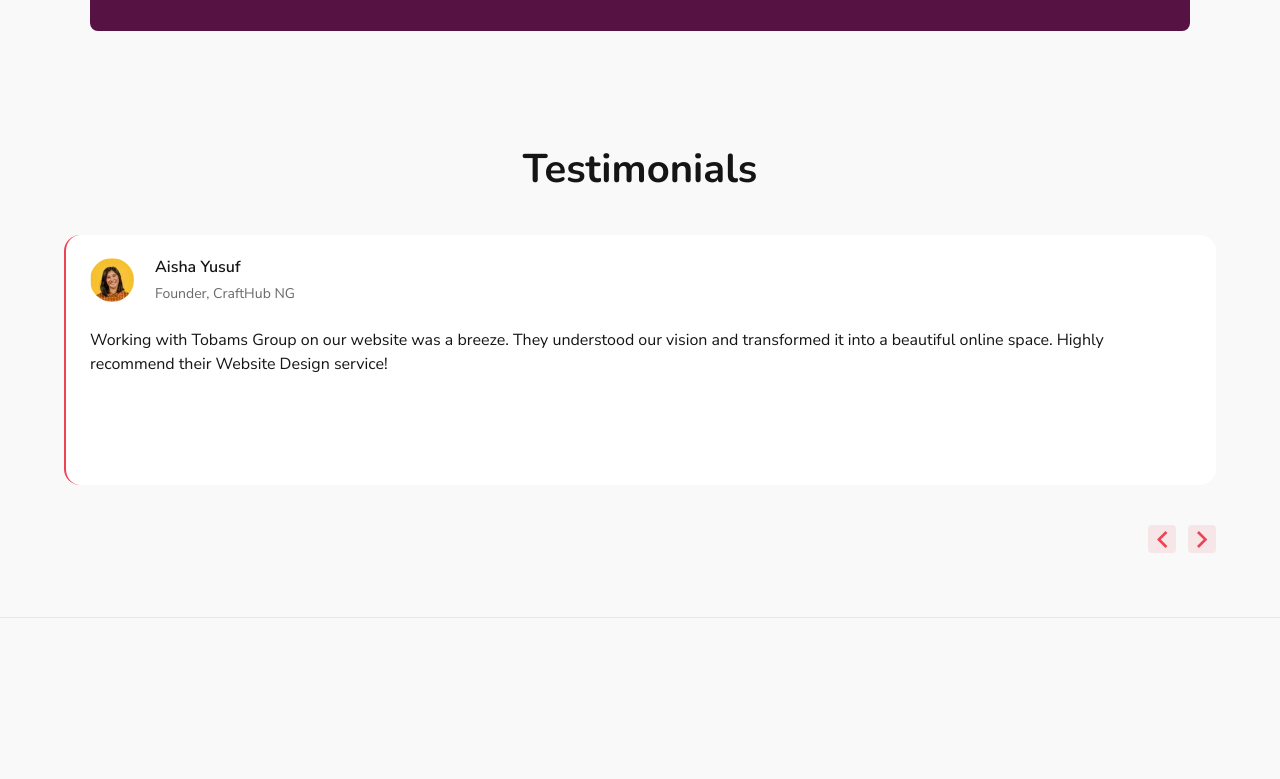
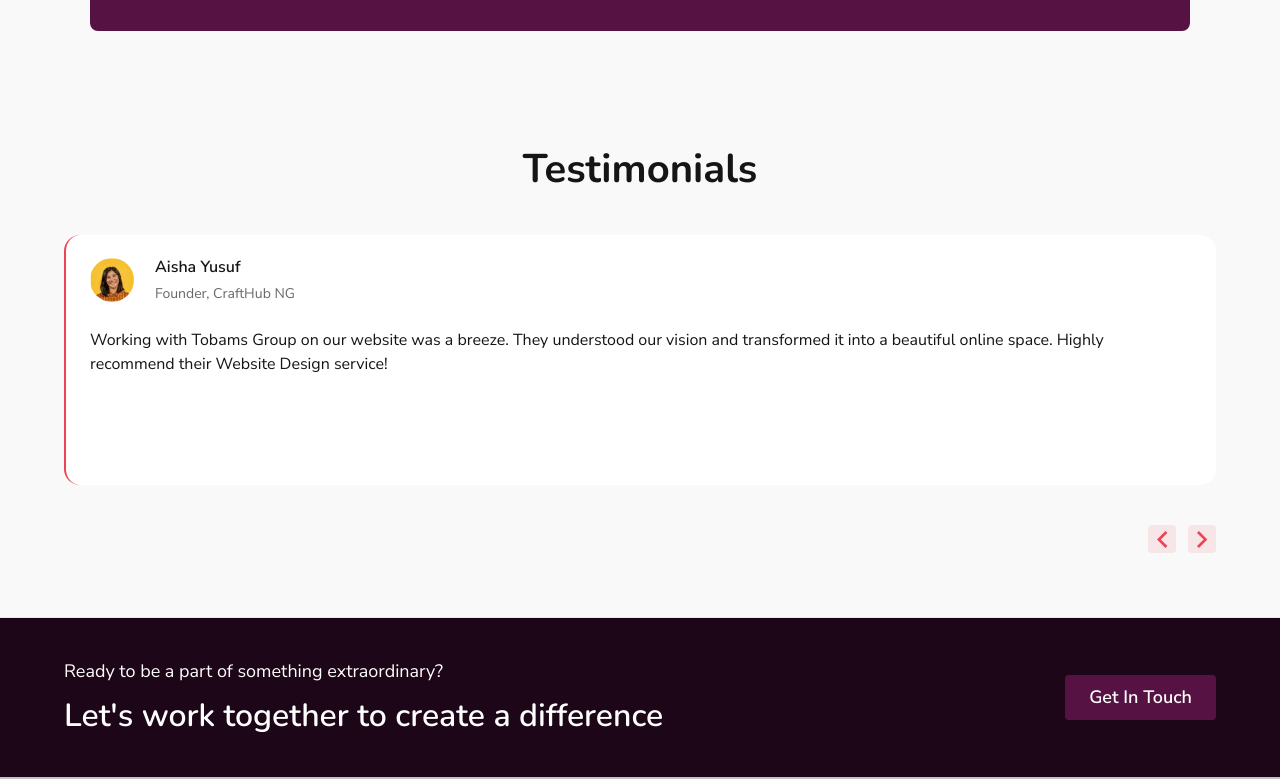
Before and after one commit to Okoukoni-Victor/tobams-assessment, a Next.js app: page / in a window 1280 px wide. Shown: the part 5713-6492 px from the top of the page. Before the commit the page ends 6331 px from the top, so only its background shows below. Built offline with nearby package versions, Linux system fonts and the light colour scheme.

Commit message:
feat: add Contact CTA section

```diff
--- a/app/page.tsx
+++ b/app/page.tsx
@@ -6,6 +6,7 @@ import TransformationHub from "@/components/home/TransformationHub";
 import TrainingTheConsultant from "@/components/home/TrainingTheConsultant";
 import CTABanner from "@/components/home/CTABanner";
 import Testimonials from "@/components/home/Testimonials";
+import ContactCTA from "@/components/home/ContactCTA";
 
 export default function Home() {
   return (
@@ -18,6 +19,7 @@ export default function Home() {
       <TrainingTheConsultant />
       <CTABanner />
       <Testimonials />
+      <ContactCTA />
     </main>
   );
 }
--- /dev/null
+++ b/components/home/ContactCTA.tsx
@@ -0,0 +1,24 @@
+import Link from "next/link";
+
+export default function ContactCTA() {
+  return (
+    <section className="flex flex-col md:flex-row justify-between md:items-center gap-6 lg:gap-[10px] mt-5 md:mt-0 p-6 lg:px-16 lg:py-10 border-b-1 lg:border-b-2 border-(--color-border) bg-(--color-purple-90)">
+      <div className="flex flex-col gap-4 lg:gap-[10px] text-white">
+        <p className="text-sm lg:text-lg">
+          Ready to be a part of something extraordinary?
+        </p>
+
+        <h2 className="leading-[130%] text-xl lg:text-[32px] font-semibold">
+          Let's work together to create a difference
+        </h2>
+      </div>
+
+      <Link
+        href="#"
+        className="inline-flex justify-center items-center w-fit px-[22px] lg:px-6 py-[11.5px] lg:py-3 rounded-sm leading-[120%] text-sm lg:text-lg font-semibold text-white bg-primary"
+      >
+        Get In Touch
+      </Link>
+    </section>
+  );
+}
```
